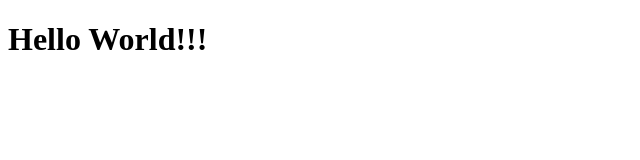
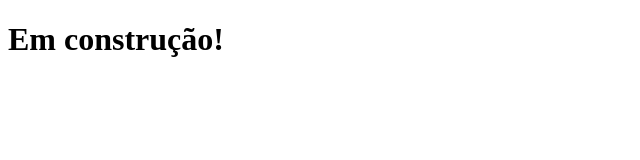
Before and after one commit to LuccaMancusi/clone-tabnews, a Next.js app: page / in a window 1280 px wide. Shown: the top 160 px of the page, without its empty margins (0-640 px from the left). Built offline with nearby package versions, Linux system fonts and the light colour scheme.

Commit message:
Construction page

```diff
--- a/pages/index.js
+++ b/pages/index.js
@@ -1,5 +1,5 @@
 function Home() {
-  return <h1>Hello World!!!</h1>;
+  return <h1>Em construção!</h1>;
 }
 
 export default Home;
```
